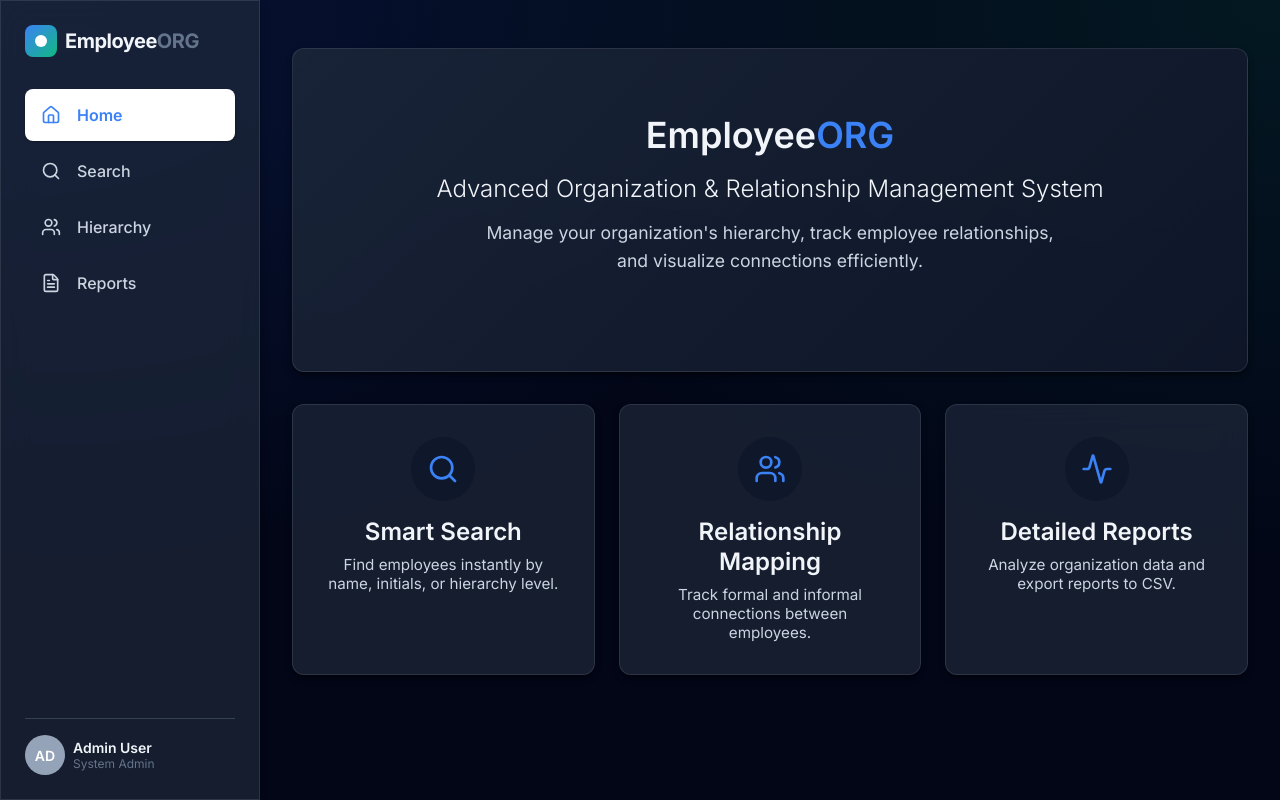
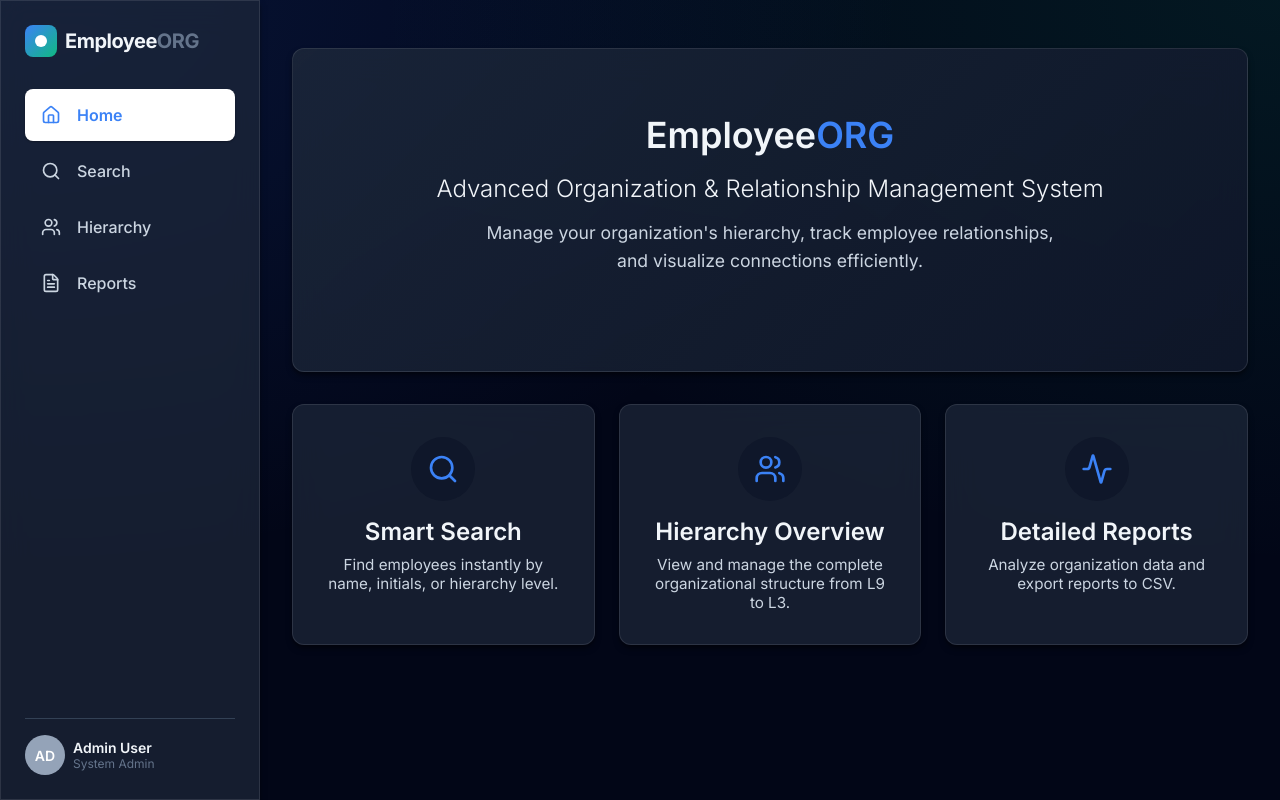
Before and after one commit to mcmiku-coder/Orga, a React (Vite) app: page / in a window 1280 px wide. Built offline with nearby package versions, Linux system fonts and the light colour scheme.

Commit message:
feat: Update homepage feature card to Hierarchy Overview

```diff
--- a/src/components/Home/HomePage.tsx
+++ b/src/components/Home/HomePage.tsx
@@ -26,10 +26,10 @@ const HomePage: React.FC = () => {
                     <h3>Smart Search</h3>
                     <p>Find employees instantly by name, initials, or hierarchy level.</p>
                 </div>
-                <div className="feature-card glass-panel" onClick={() => navigate('/search')}>
+                <div className="feature-card glass-panel" onClick={() => navigate('/hierarchy')}>
                     <div className="icon-box"><Users size={32} /></div>
-                    <h3>Relationship Mapping</h3>
-                    <p>Track formal and informal connections between employees.</p>
+                    <h3>Hierarchy Overview</h3>
+                    <p>View and manage the complete organizational structure from L9 to L3.</p>
                 </div>
                 <div className="feature-card glass-panel" onClick={() => navigate('/reports')}>
                     <div className="icon-box"><Activity size={32} /></div>
```
